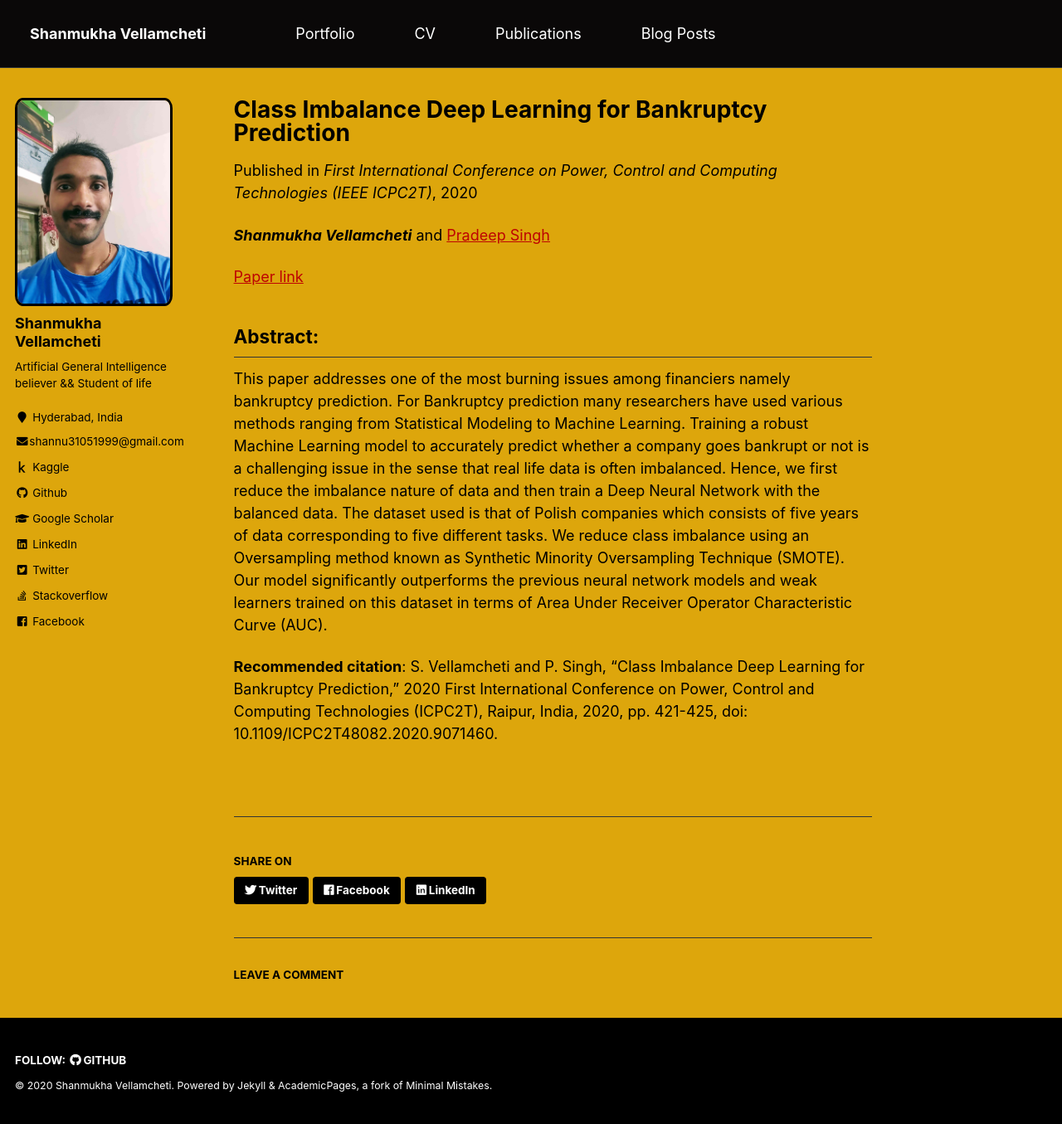
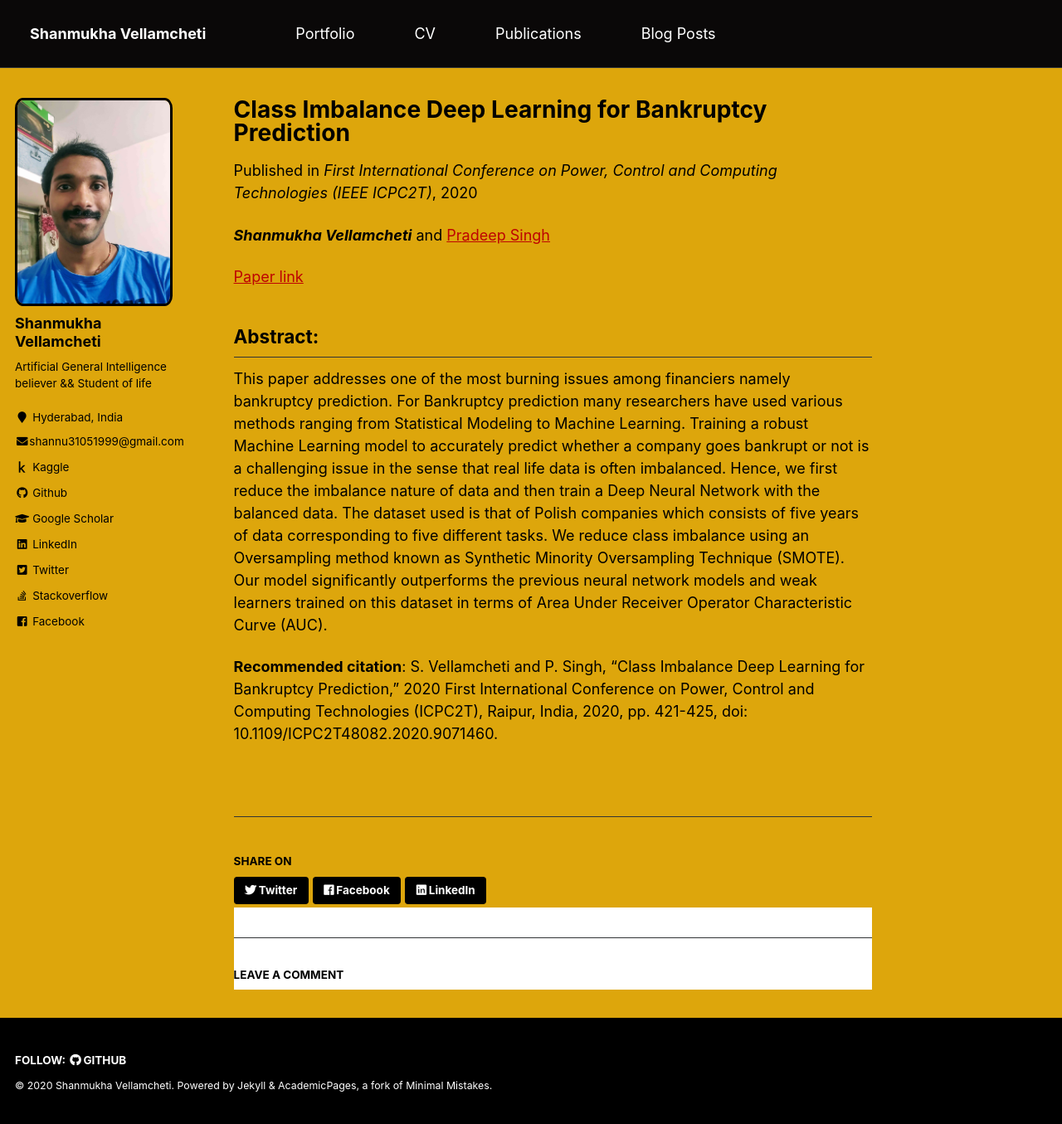
Before and after one commit to shanmukha-MaiL/shanmukha-MaiL.github.io, a Jekyll site: the page built from _publications/2020-01-05-class-imb-dl-bank.md, in a window 1280 px wide and 1355 px high. Shown: the whole window at 83% size. Built offline with Jekyll 4.4.1, drawn with Linux system fonts in a browser that asks for light colours; comment, search, counter and statistics services are not loaded.

Commit message:
Update _page.scss

```diff
--- a/_sass/_page.scss
+++ b/_sass/_page.scss
@@ -288,6 +288,7 @@
 
 .page__comments {
   @include full();
+   background-color: #fff !important;
 }
 
 .page__comments-title {
```
